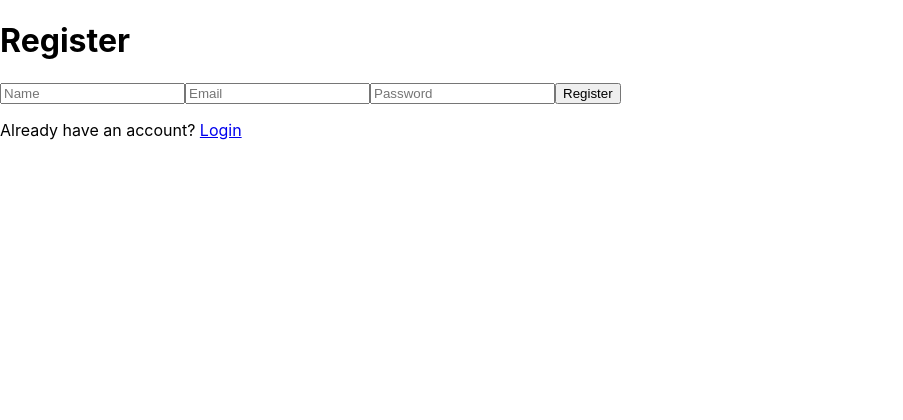
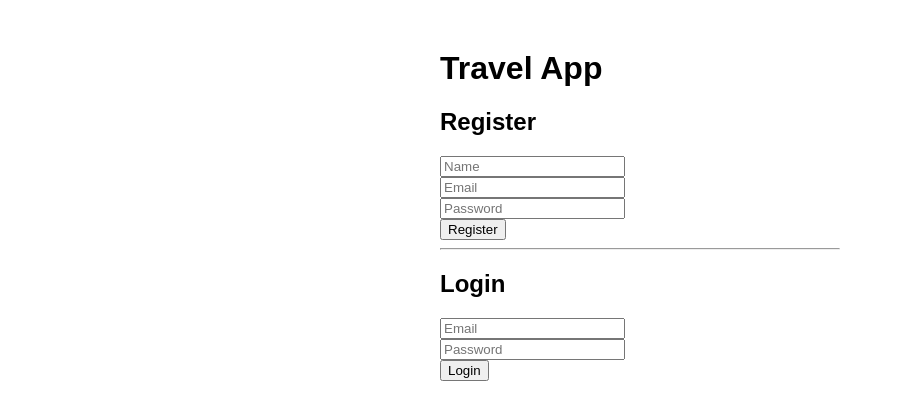
Before and after one commit to Maneka123/travel-app-frontend, a React (Create React App) app: page / in a window 1280 px wide. Shown: the top 420 px of the page, without its empty margins (0-903 px from the left). Built offline with nearby package versions, Linux system fonts and the light colour scheme.

Commit message:
put login and register inside app js

```diff
--- a/src/App.js
+++ b/src/App.js
@@ -1,22 +1,116 @@
-import { BrowserRouter, Routes, Route } from "react-router-dom";
-
-import Home from "./pages/Home";
-import Login from "./pages/Login";
-import Dashboard from "./pages/Dashboard";
+import React, { useState } from "react";
+import api from "./services/api"; // make sure this points to your Axios instance
 
 function App() {
+  const [registerForm, setRegisterForm] = useState({
+    name: "",
+    email: "",
+    password: "",
+  });
+
+  const [loginForm, setLoginForm] = useState({
+    email: "",
+    password: "",
+  });
+
+  // Handle register input changes
+  const handleRegisterChange = (e) => {
+    setRegisterForm({ ...registerForm, [e.target.name]: e.target.value });
+  };
+
+  // Handle login input changes
+  const handleLoginChange = (e) => {
+    setLoginForm({ ...loginForm, [e.target.name]: e.target.value });
+  };
+
+  // Submit register
+  const handleRegister = async (e) => {
+    e.preventDefault();
+    try {
+      const res = await api.post("/register", registerForm);
+      alert(res.data.message);
+      setRegisterForm({ name: "", email: "", password: "" });
+    } catch (err) {
+      console.error(err.response?.data || err.message);
+      alert(err.response?.data?.error || "Registration failed");
+    }
+  };
+
+  // Submit login
+  const handleLogin = async (e) => {
+    e.preventDefault();
+    try {
+      const res = await api.post("/login", loginForm);
+      alert(res.data.message);
+      localStorage.setItem("token", res.data.token);
+      setLoginForm({ email: "", password: "" });
+    } catch (err) {
+      console.error(err.response?.data || err.message);
+      alert(err.response?.data?.error || "Login failed");
+    }
+  };
+
   return (
-    <BrowserRouter>
-      <Routes>
+    <div style={{ maxWidth: 400, margin: "50px auto", fontFamily: "Arial" }}>
+      <h1>Travel App</h1>
 
-        <Route path="/" element={<Home />} />
+      <h2>Register</h2>
+      <form onSubmit={handleRegister}>
+        <input
+          type="text"
+          name="name"
+          placeholder="Name"
+          value={registerForm.name}
+          onChange={handleRegisterChange}
+          required
+        />
+        <br />
+        <input
+          type="email"
+          name="email"
+          placeholder="Email"
+          value={registerForm.email}
+          onChange={handleRegisterChange}
+          required
+        />
+        <br />
+        <input
+          type="password"
+          name="password"
+          placeholder="Password"
+          value={registerForm.password}
+          onChange={handleRegisterChange}
+          required
+        />
+        <br />
+        <button type="submit">Register</button>
+      </form>
 
-        <Route path="/login" element={<Login />} />
+      <hr />
 
-        <Route path="/dashboard" element={<Dashboard />} />
-
-      </Routes>
-    </BrowserRouter>
+      <h2>Login</h2>
+      <form onSubmit={handleLogin}>
+        <input
+          type="email"
+          name="email"
+          placeholder="Email"
+          value={loginForm.email}
+          onChange={handleLoginChange}
+          required
+        />
+        <br />
+        <input
+          type="password"
+          name="password"
+          placeholder="Password"
+          value={loginForm.password}
+          onChange={handleLoginChange}
+          required
+        />
+        <br />
+        <button type="submit">Login</button>
+      </form>
+    </div>
   );
 }
 
```
